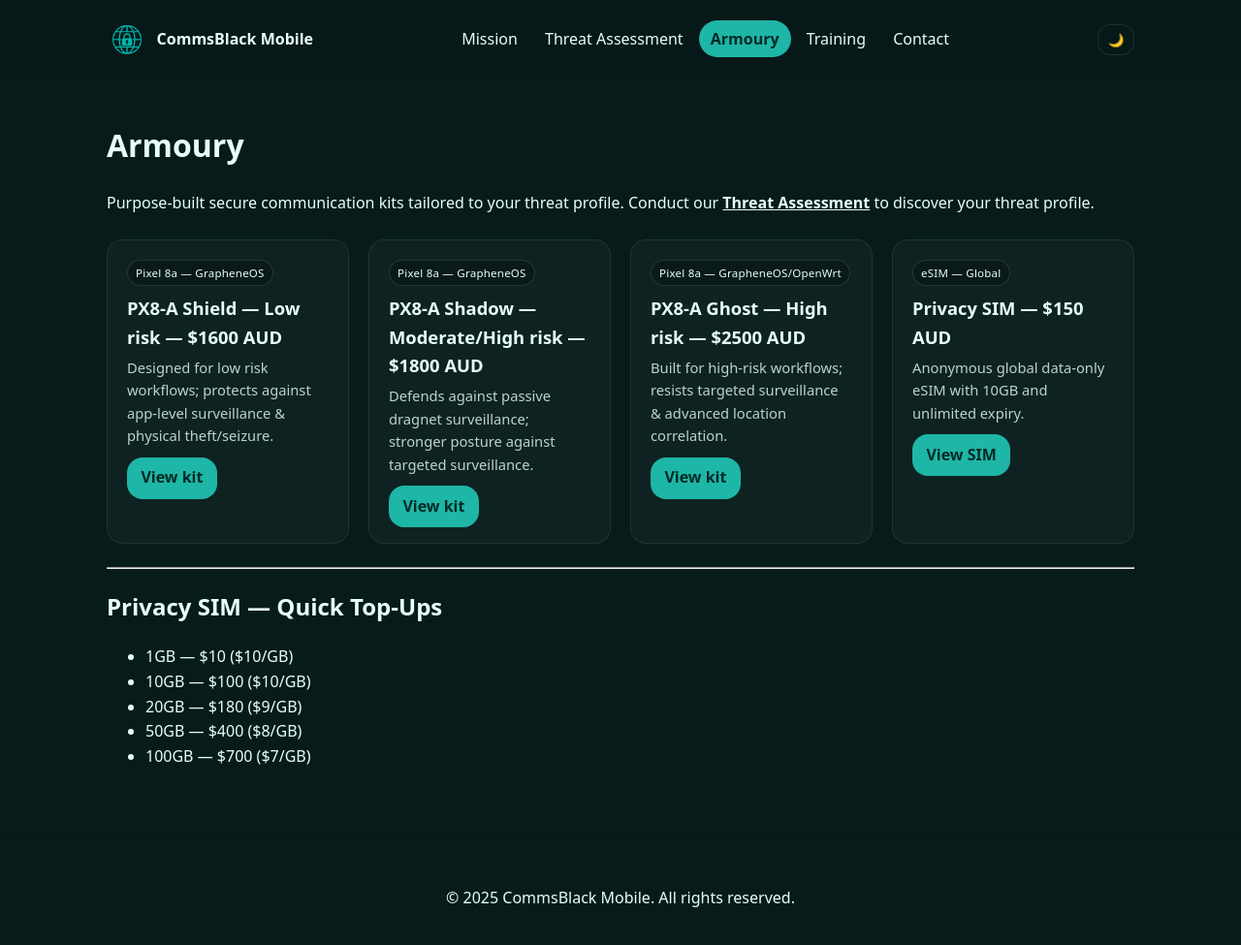
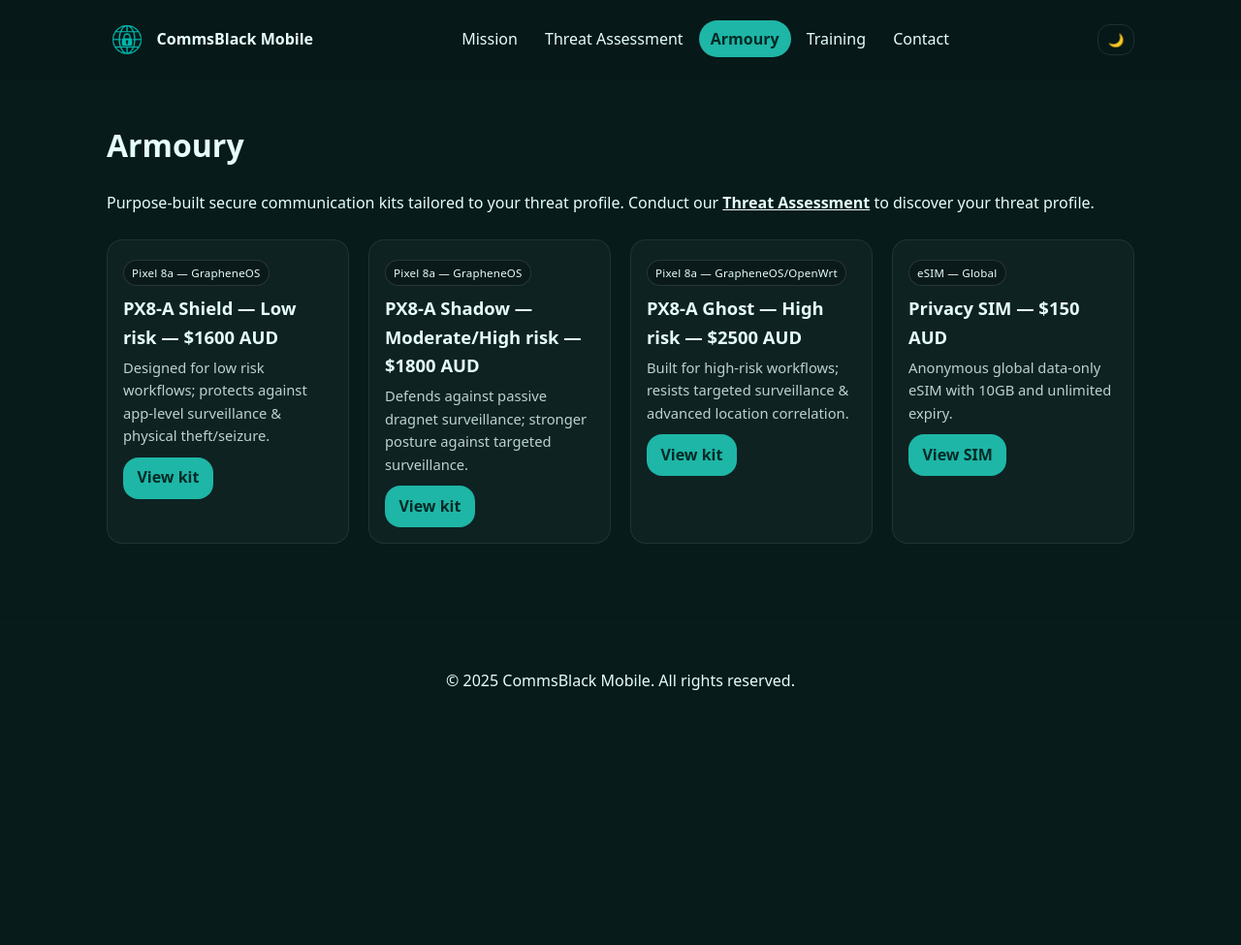
Before and after one commit to civpronto/comms-black-mobile, a Jekyll site: the page built from armoury.md, in a window 1280 px wide and 992 px high. Shown: the top 975 px of the window at 97% size. Built offline with Jekyll 4.4.1, drawn with Linux system fonts in a browser that asks for light colours; our own code applies the rules of GitHub Pages for plain Markdown files.

Commit message:
cleanup: remove SIM quick top-ups + bottom divider

```diff
--- a/armoury.md
+++ b/armoury.md
@@ -11,11 +11,14 @@
   .tile {
     background: rgba(255,255,255,.03);
     border: 1px solid rgba(255,255,255,.08);
-    border-radius: 16px; padding: 1.25rem 1.25rem 1rem;
+    border-radius: 16px; padding: 1.25rem 1rem 1rem;
     transition: transform .15s ease, box-shadow .15s ease, border-color .15s ease;
   }
-  .tile:hover { transform: translateY(-2px); border-color: rgba(255,255,255,.18);
-    box-shadow: 0 8px 20px rgba(0,0,0,.25); }
+  .tile:hover {
+    transform: translateY(-2px);
+    border-color: rgba(255,255,255,.18);
+    box-shadow: 0 8px 20px rgba(0,0,0,.25);
+  }
   .tile h3{ margin:.1rem 0 .35rem; font-size:1.15rem }
   .tile .sub{ opacity:.8; font-size:.92rem; margin-bottom:.6rem }
   .badge{
@@ -66,13 +69,3 @@
   </article>
 
 </div>
-
----
-
-## Privacy SIM — Quick Top-Ups
-
-- 1GB — $10 ($10/GB)
-- 10GB — $100 ($10/GB)
-- 20GB — $180 ($9/GB)
-- 50GB — $400 ($8/GB)
-- 100GB — $700 ($7/GB)
```
